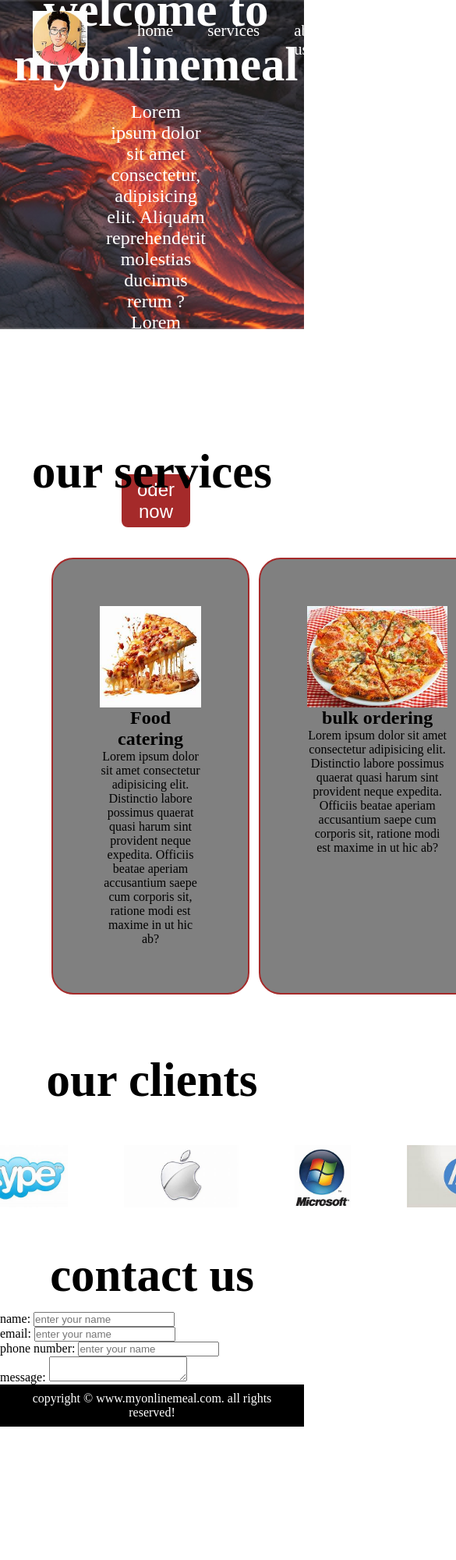
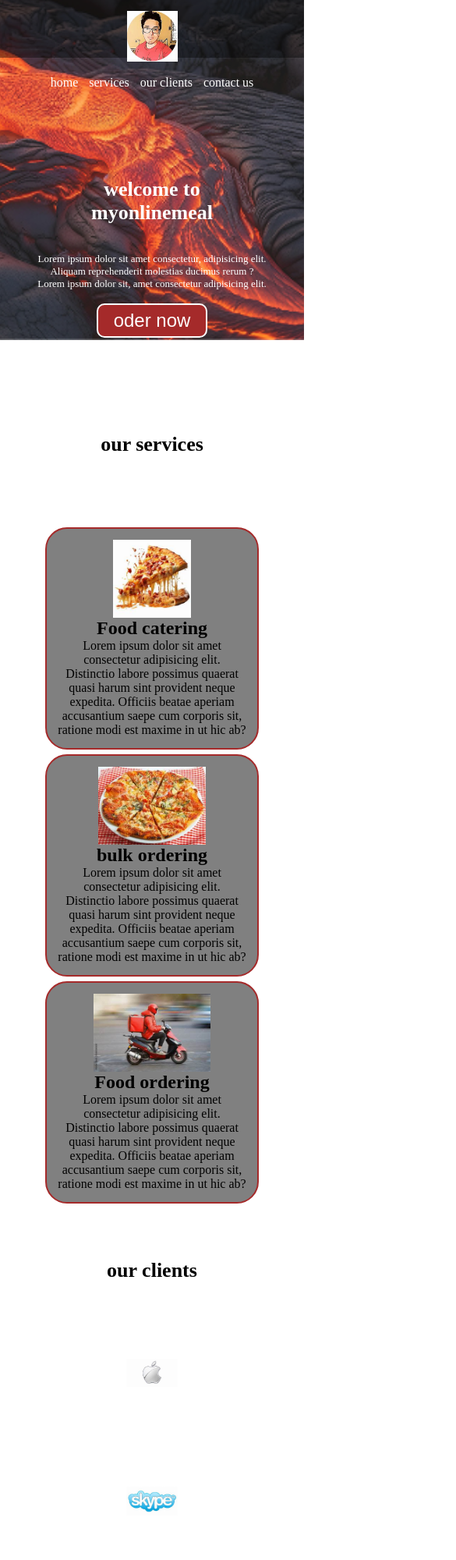
Before and after one commit to hassanjadoon1231/test, a plain HTML site: page index.html in a window 390 px wide. Shown: the top 2000 px of the page at 78% size, 585 px wide, since content can reach past the window. Before the commit the page ends 1875 px from the top, so only its background shows below. Drawn offline with Linux system fonts and the light colour scheme.

Commit message:
Responsive desing

```diff
--- /dev/null
+++ b/css/phone.css
@@ -0,0 +1,54 @@
+/* navigation */
+#navbar{
+    flex-direction: column;
+}
+#navbar ul li a{
+    font-size: 1rem;
+    padding: 0px 7px;
+    padding-bottom: 8px;
+}
+/* home section */
+
+#home{
+    height: 390px;
+    padding: 3px 28px;
+}
+#home::before{
+   height:54%;
+}
+
+/* services section */
+#services {
+    display: flex;
+    flex-direction: column;
+}
+#services .box{
+    padding: 14px;
+    margin: 2px opx;
+    /* margin-bottom: 20px; */
+
+}
+#home p{
+    font-size: 13px;
+}
+
+/* clients section */
+#clients{
+    flex-wrap: wrap;
+}
+#clients img{
+    width: 66px;
+    padding: 2px 6px;
+    height: auto;
+}
+
+/* contact us section */
+#contact-box form{
+    width: 80%;
+}
+/* Footer */
+
+/* utility classes */
+.h-primary{
+    font-size: 26px;
+}
--- a/css/style.css
+++ b/css/style.css
@@ -7,12 +7,15 @@
 :root{
     --navbar-height: 50px;
 }
+html{
+    scroll-behavior: smooth;
+}
 
 /* navigation bar */
 #navbar{
     display: flex;
     align-items: center;
-    position: relative;
+    position: sticky;
     top: 0px;
 }
 
@@ -22,7 +25,7 @@
     position: absolute;
     top: 0px;
     left: 0px;
-    height: 100%;
+    height: 60%;
     width: 100%;
     z-index: -1;
     opacity: 0.4;
@@ -33,7 +36,7 @@
 }
 #logo img{
     margin: 4px 8px;
-    height: 70px;
+    height: 65px;
 
 }
 
@@ -63,9 +66,9 @@
 /* Home section */
 #home{
     display: flex;
-
     flex-direction: column;
-    height: 450px;
+    height: 800px;
+    /* width: 100%; */
     padding: 3px 200px;
     justify-content: center;
     align-items: center;
@@ -74,9 +77,9 @@
     content: "";
     position: absolute;
     background: url('../img/image1.jpg') no-repeat center center/cover;
-    top: 0px;
+    top: -20px;
     left: 0px;
-    height: 50%;
+    height: 70%;
     width: 100%;
     z-index: -1;
     opacity: 0.89;
@@ -93,8 +96,8 @@
     font-size: 1.5rem;
 }
 /* services section */
-#services {
-    margin: 60px;
+#services{
+    margin: 52px;
     display: flex;
 
 }
@@ -102,14 +105,14 @@
     border: 2px solid brown;
     margin: auto;
     background-color: white;
-    padding: 60px;
+    padding: 40px;
     margin: 3px 6px;
     border-radius: 28px;
     background: grey;
 
 }
 #services .box img{
-    height: 130px;
+    height: 100px;
     margin: auto;
     display: block;
 
@@ -124,7 +127,8 @@
 /* clients section */
 #client-section{
     position: relative;
-    height: 250px;
+    top: -20px;
+
 
 }
 #client-section::before{
@@ -140,44 +144,55 @@
     display: flex;
     justify-content: center;
     align-items: center;
+    flex-wrap: wrap;
 }
 .client-item{
-    padding: 36px;
+    padding: 60px;
 }
 
 #clients img{
-    height: 80px;
+    height: 124px;
 }
-   /* contact-box */
+   /* contact section */
 #contact{
     position: relative;
+    /* top: 96px; */
+
 }
 #contact::before{
     content: "";
     position: absolute;
     width: 100%;
     height: 100%;
-    top: 100px;
     z-index: -1;
     opacity: 0.7;
     background: url('..contact.jpg') no-repeat center center/cover;
  }
-contact-box{
+#contact-box{
     display: flex;
     justify-content: center;
     align-items: center;
-    padding-bottom: 34px;
+    padding-bottom: 36px;
+
 }
  #contact-box input,
- #contact-box textarea,{
+ #contact-box textarea{
     width: 100%;
-    padding: 0.5em;
+    padding: 0.4em;
+    border-radius: 9px;
+    font-size: 1.1rem;
+ }
+ #contact-box form{
+    width: 700px;
+ }
+  #contact-box label{
+    font-size: 1rem;
  }
 
  footer{
     background: black;
     color: white;
-    padding: 9px 20px;
+    padding: 12px 22px;
  }
 
 
@@ -185,7 +200,7 @@ contact-box{
 
 .h-primary{
     font-size: 3.8rem;
-    padding: 12px;
+    padding: 36px;
 
 }
 .h-secondry{
--- a/index.html
+++ b/index.html
@@ -4,10 +4,10 @@
   <head>
     <meta charset="UTF-8" />
     <meta name="viewport" content="width=device-width, initial-scale=1.0" />
-    <title>
-      best online food delivery service in pakistan | myonlinemeal.com
-    </title>
+    <meta http-equiv="x-UA-compatable" content="ie=edge" />
+    <title> best online food delivery service in pakistan | myonlinemeal.com</title>
     <link rel="stylesheet" href="css/style.css" />
+    <link rel="stylesheet" media="screen and (max-width:1170px)" href="css/phone.css" />
     <style></style>
   </head>
   <section>
@@ -16,10 +16,10 @@
         <img src="img/logo image.jpg" alt="myonlinemeal.com" />
       </div>
       <ul>
-        <li class="iogo image.jpgtem"><a href="#">home</a></li>
-        <li class="item"><a href="#">services</a></li>
-        <li class="item"><a href="#">about us </a></li>
-        <li class="item"><a href="#">contact us</a></li>
+        <li class="iogo image.jpgtem"><a href="#home">home</a></li>
+        <li class="item"><a href="#services-container">services</a></li>
+        <li class="item"><a href="#client-section">our clients </a></li>
+        <li class="item"><a href="#contact">contact us</a></li>
       </ul>
     </nav>
   </section>
@@ -67,9 +67,6 @@
         <img src="img/logo2.jpg" alt="our client">
       </div>
       <div class="client-item">
-        <img src="img/logo1.jpg" alt="our client">
-      </div>
-      <div class="client-item">
         <img src="img/logo4.jpg" alt="our client">
       </div>
       <div class="client-item">
@@ -83,20 +80,20 @@
     <div id="contact-box">
       <form action="">
         <div class="form-group">
-          <label for="name">name:</label>
+          <label for="name">name        :</label>
           <input type="text" name="name" id="name" placeholder="enter your name">
         </div>
         <div class="form-group">
           <label for="name">email:</label>
-          <input type="text" name="name" id="name" placeholder="enter your name">
+          <input type="email" name="name" id="name" placeholder="enter your email">
         </div>
         <div class="form-group">
-          <label for="name">phone number:</label>
-          <input type="text" name="name" id="name" placeholder="enter your name">
+          <label for="name"> phone number:</label>
+          <input type="phone" name="name" id="name" placeholder="enter your phone number">
         </div>
         <div class="form-group">
           <label for="name">message:</label>
-          <textarea name="message" id="message"></textarea>
+          <textarea name="message" id="message" cols="30" rows="10"></textarea>
         </div>
       </form>
     </div>
```
